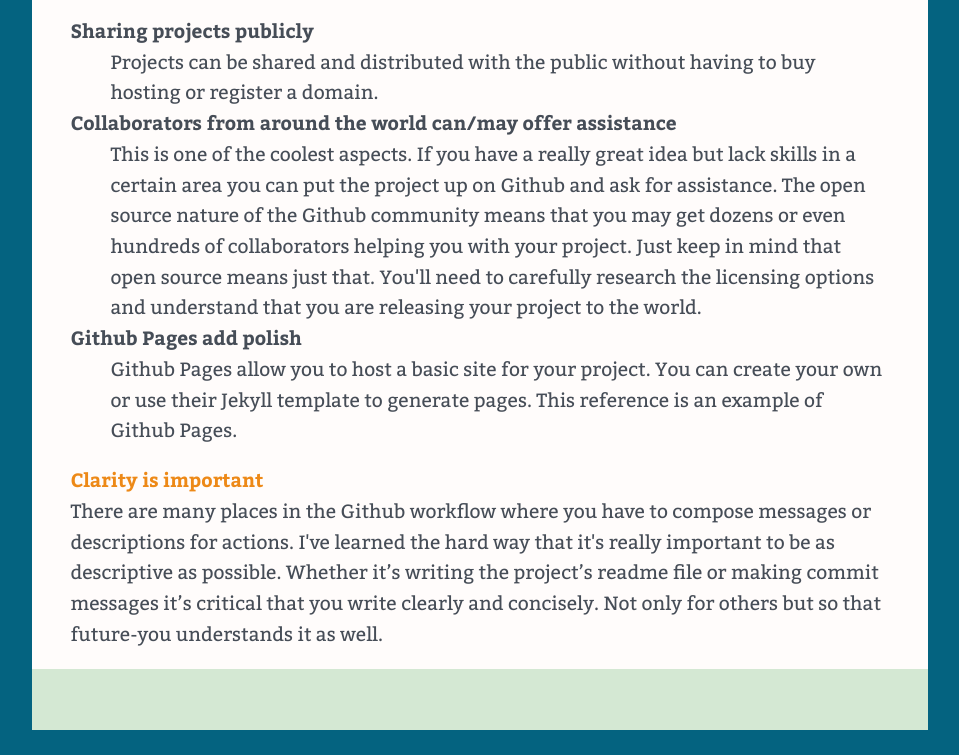
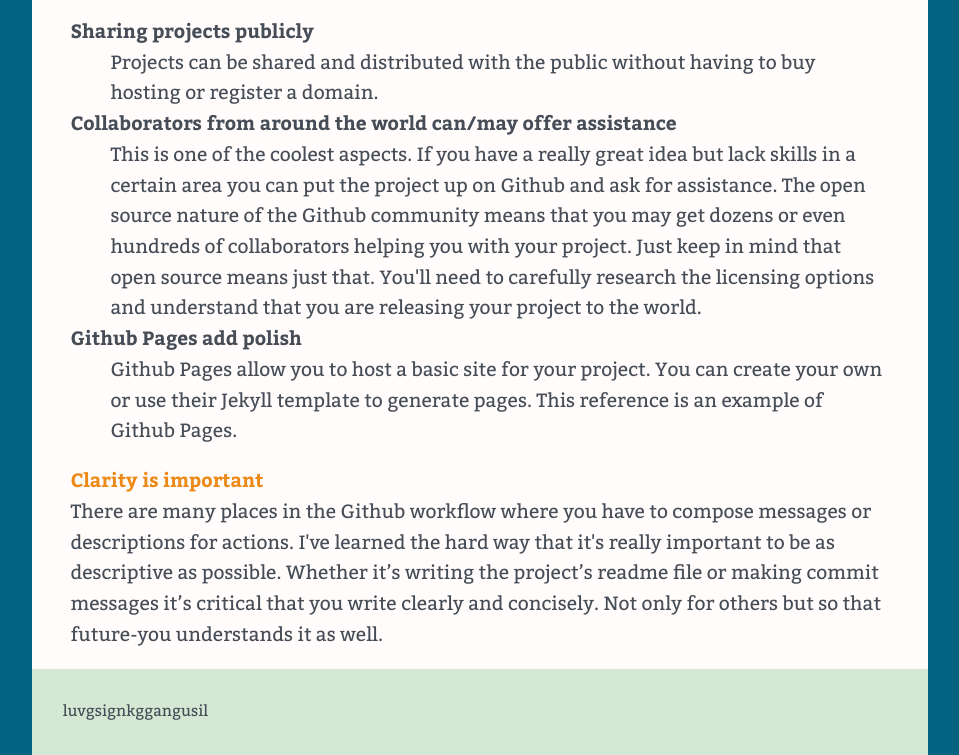
Before and after one commit to lessdesign/github-for-web-designers, a plain HTML site: page index.html in a window 1280 px wide. Shown: the part 2928-3683 px from the top of the page, without its empty margins (160-1119 px from the left). Before the commit the page ends 3658 px from the top, so only its background shows below. Drawn offline with nearby package versions, Linux system fonts and the light colour scheme.

Commit message:
update the index footer

```diff
--- a/index.html
+++ b/index.html
@@ -93,6 +93,7 @@
     </p>
     </main>
     <footer>
+	    luvgsignkggangusil
     </footer>
         <script>
 //use the modernizr load to load up external scripts. This will load the scripts asynchronously, but the order listed matters. Although it will load all scripts in parallel, it will execute them in the order listed
```
